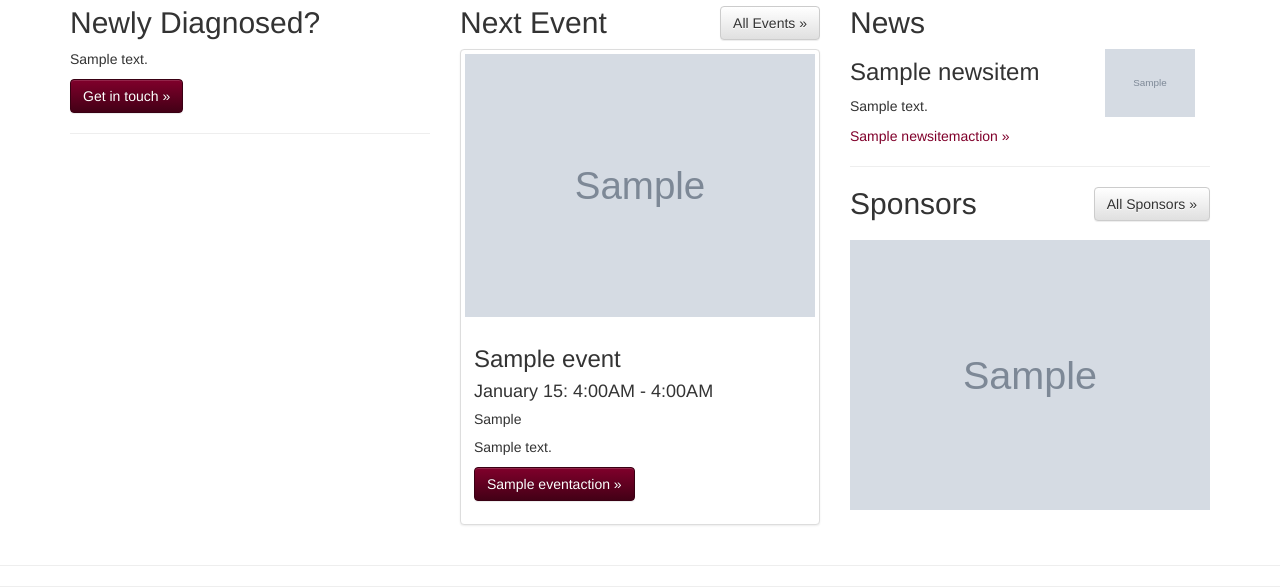
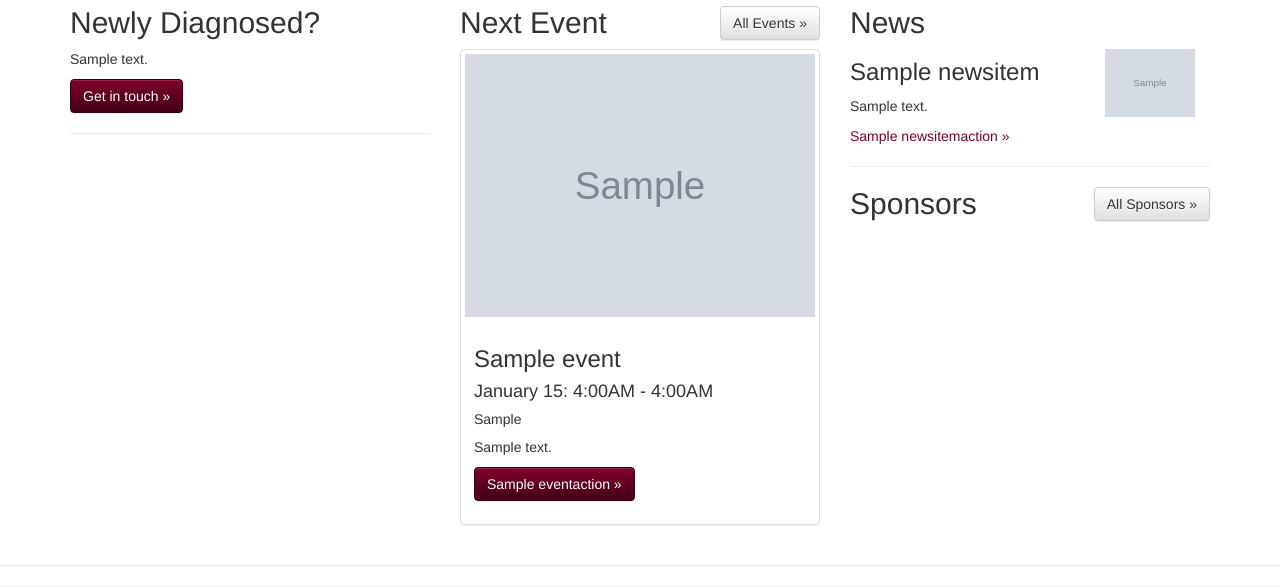
Before and after one commit to stoey/bdai-django, a Django app: page / in a window 1280 px wide. Shown: the part 355-942 px from the top of the page. Run offline with Django 3.2, Linux system fonts and the light colour scheme; data comes from the database, SQL or seed files in the repository; tables that the repository leaves empty hold one stand-in row (values such as "Sample post"); grey boxes marked "Sample" are stand-in pictures; some libraries are stand-ins or nearby versions.

Commit message:
Removed sponsor carousel

```diff
--- a/homepage/templates/home.html
+++ b/homepage/templates/home.html
@@ -57,14 +57,7 @@
       {% endfor %}
       <h2>Sponsors<a class="btn btn-default pull-right" href="/sponsors/" role="button">All Sponsors &raquo;</a></h2>
       <h3>{{ text_boxes.partner_council.get_name_display }}</h3>
-	  <p>{{ text_boxes.partner_council.text|linebreaks }}</p>
-      <div id="carousel-sponsors" class="carousel slide" data-ride="carousel" data-interval="5000">
-        <div class="carousel-inner" role="listbox">
-          {% for sponsor in sponsors %}
-	  <div class="item{% if forloop.first %} active{% endif %}"><a href="{{ sponsor.url }}"><img alt="{{ sponsor.name }}" src="{{ sponsor.logo.url }}"></a></div>
-          {% endfor %}
-        </div>
-      </div>
+      <p>{{ text_boxes.partner_council.text|linebreaks }}</p>
     </div>
   </div>
 </div>
```
